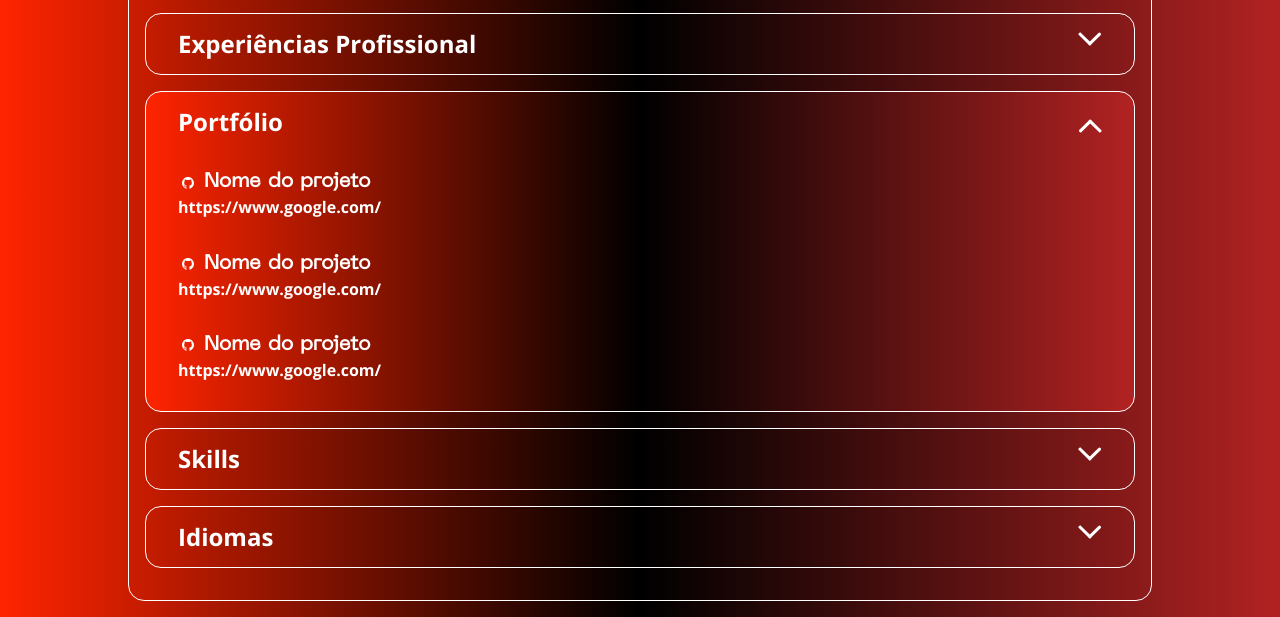
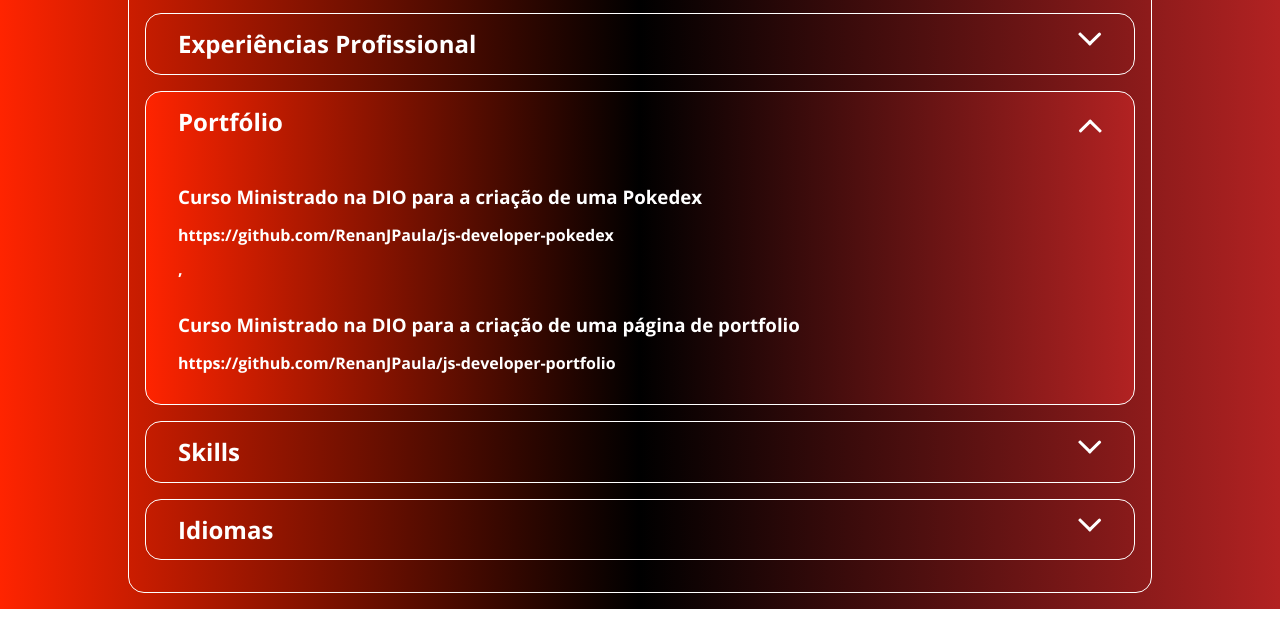
Before and after one commit to GabrielSilvaG/Portfolio-, a plain HTML site: page index.html in a window 1280 px wide. Both pictures are taken after a click on the button "Portfólio". Shown: the part 316-933 px from the top of the page. Drawn offline with nearby package versions, Linux system fonts and the light colour scheme.

Commit message:
att informações

```diff
--- a/assents/js/main.js
+++ b/assents/js/main.js
@@ -37,6 +37,22 @@ function atualizarLinguagem(profileData) {
     idiomaLinguagem.innerHTML = profileData.linguagem.map(limguagem => `<li>${limguagem}</li>`).join('')
 }
 
+
+function atualizarportfolio(profileData) {
+    const portfolio = document.getElementById('profile.portfolio')
+    portfolio.innerHTML = profileData.portfolio.map(experiencia => {
+        return `
+        <li>
+        <h3 ${experiencia.github ? 'class="github"' : ''}>${experiencia.nome}</h3>
+        <a href="${experiencia.url}" target="_blank">${experiencia.url}</a>
+        </li>
+        `
+    })
+}
+
+
+
+
 (async () => {
 
     const profileData = await buscarDadosPerfil()
@@ -44,5 +60,6 @@ function atualizarLinguagem(profileData) {
     atualizarHabilidades(profileData)
     habilidadesComFerramentas(profileData)
     atualizarLinguagem(profileData)
+    atualizarportfolio(profileData)
 
 })()
--- a/data/profile.json
+++ b/data/profile.json
@@ -42,29 +42,29 @@
   ],
   "portfolio": [
     {
-      "name": "Curso Ministrado na DIO para a criação de uma Pokedex",
+      "nome": "Curso Ministrado na DIO para a criação de uma Pokedex",
       "url": "https://github.com/RenanJPaula/js-developer-pokedex",
       "github": true
     },
     {
-      "name": "Curso Ministrado na DIO para a criação de uma página de portfolio",
+      "nome": "Curso Ministrado na DIO para a criação de uma página de portfolio",
       "url": "https://github.com/RenanJPaula/js-developer-portfolio",
       "github": true
     }
   ],
   "professionalExperience": [
     {
-      "name": "Arquiteto de software / S3 BANK",
+      "nome": "Arquiteto de software / S3 BANK",
       "period": "2022 - até o momento",
       "description": "É um prazer trabalhar ao lado de tantos profissionais excepcionais e construir tantas inovações de mercado."
     },
     {
-      "name": "Software Engineering Lead / DIO",
+      "nome": "Software Engineering Lead / DIO",
       "period": "2021 - 2022",
       "description": "Foi um grande prazer fazer parte deste time fantástico e poder contribuir com a transformação de tantas vidas."
     },
     {
-      "name": "CEO / Brain Machine",
+      "nome": "CEO / Brain Machine",
       "period": "2016 - 2021",
       "description": "Anos incríveis ao lado de pessoas maravilhosas ajudando muitas empresas por todo o mundo."
     }
--- a/index.html
+++ b/index.html
@@ -77,15 +77,7 @@
                 <h2>Portfólio</h2>
             </button>
             <div class="content">
-                <ul class="portfolio">
-                    <li>
-                        <h3 class="titulo github">Nome do projeto</h3>
-                        <a href="https://www.google.com/" target="_blank">https://www.google.com/</a>
-                    </li>
-                    <li>
-                        <h3 class="titulo github">Nome do projeto</h3>
-                        <a href="https://www.google.com/" target="_blank">https://www.google.com/</a>
-                    </li>
+                <ul class="portfolio" id="profile.portfolio">
                     <li>
                         <h3 class="titulo github">Nome do projeto</h3>
                         <a href="https://www.google.com/" target="_blank">https://www.google.com/</a>
```
